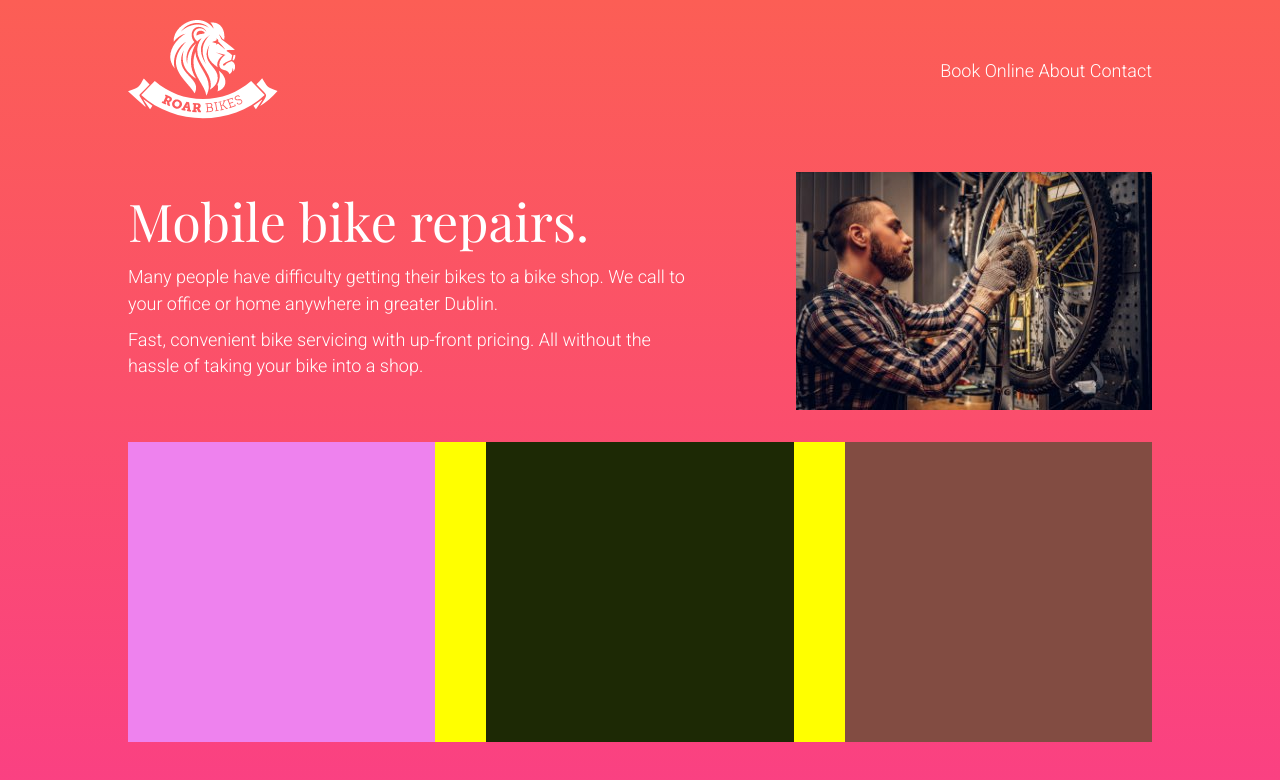
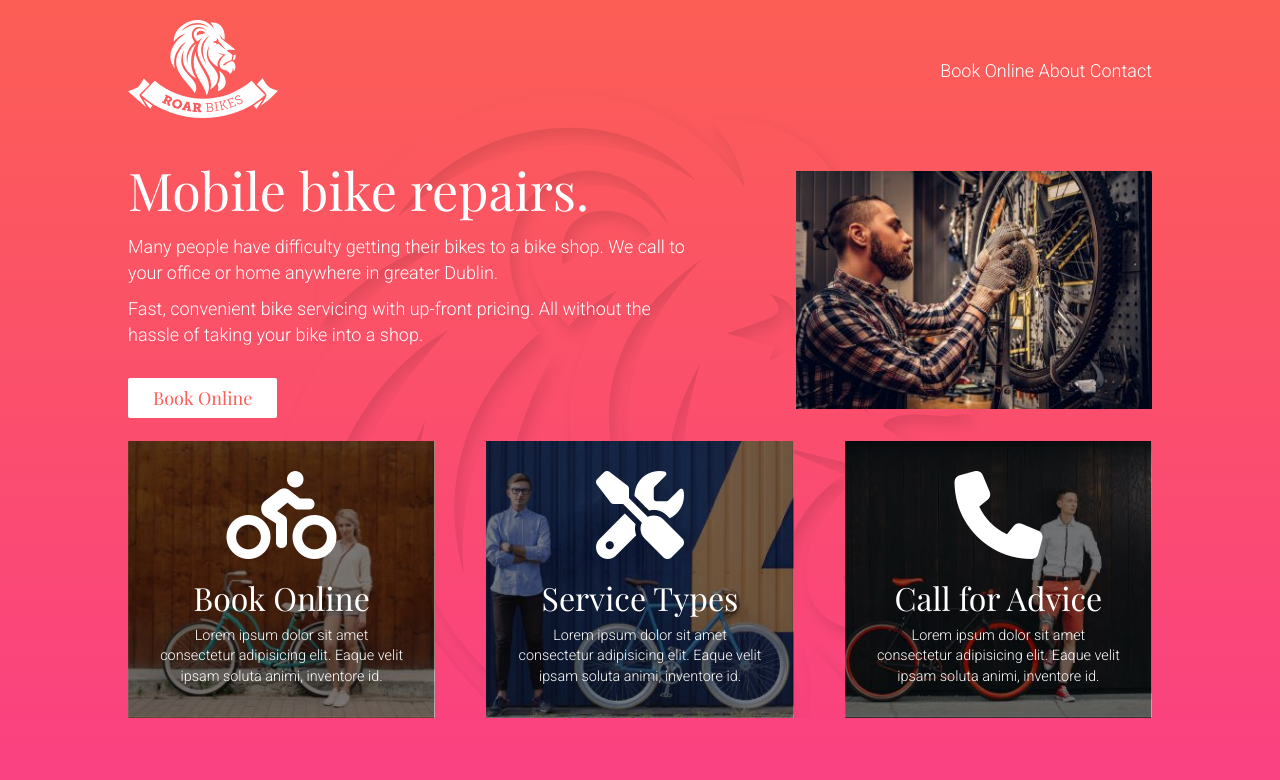
Before and after one commit to Tahseen96/FrontEndPracticeProject, a plain HTML site: page index.html in a window 1280 px wide. Drawn offline with nearby package versions, Linux system fonts and the light colour scheme.

Commit message:
Done some work on CSS and Html

```diff
--- a/Styles.css
+++ b/Styles.css
@@ -8,6 +8,7 @@ body {
     font-size: 1.125rem;
 }
 .container {
+    background-image: url(/Images/image-lion-background.png);
     width: 1024px;
     min-height: 300px;
     margin-left: auto;
@@ -27,28 +28,38 @@ main{
 }
 
 .cards{
-    background-color: yellow;
-    min-height: 300px;
     display: flex;
     justify-content: space-between;
+    text-align: center;
 }
 
 .card1 {
-    min-height: 300px;
+    min-height: 15.625rem;
+    background-image: url(/Images/image-background-card1.jpg);
+    background-size: cover;
+    background-position: bottom;
     width: 30%;
-    background-color: violet;
 }
 
 .card2 {
-    min-height: 300px;
+    min-height: 15.625rem;
+    background-image: url(/Images/image-background-card2.jpg);
+    background-size: cover;
+    background-position: bottom;
     width: 30%;
-    background-color: rgb(29, 41, 5);
 }
 
 .card3 {
-    min-height: 300px;
+    min-height: 15.625rem;
+    background-image: url(/Images/image-background-card3.jpg);
+    background-size: cover;
+    background-position: bottom;
     width: 30%;
-    background-color: rgb(130, 76, 66);
+}
+
+.card1, .card2, .card3 {
+    box-sizing: border-box;
+    padding: 30px 30px 20px 30px;
 }
 
 .Box1 {
@@ -71,7 +82,40 @@ h1 {
     margin-bottom: 1.10rem;
 }
 
+h2 {
+    font-family: 'Playfair Display', serif;
+    font-size: 2rem;
+    margin-bottom: 0.75rem;
+}
+
 p {
     line-height: 1.65rem;
     margin-bottom: 0.6rem;
 }
+
+.cards p {
+    font-size: 0.9rem;
+    line-height: 1.3rem;
+    margin-top: 0.625rem;
+}
+
+i {
+    font-size: 5.5rem;
+    margin-bottom: 1.4rem;
+}
+
+.cards a {
+    color: white;
+    text-decoration: none;
+}
+
+.Box1 a {
+    text-decoration: none;
+    color: #FC5E55;
+    background-color: white;
+    padding: 11px 25px;
+    font-family: 'Playfair Display', serif;
+    display: inline-block;
+    margin-top: 20px;
+    border-radius: 2px;
+}
--- a/index.html
+++ b/index.html
@@ -1,47 +1,91 @@
 <!DOCTYPE html>
 <html lang="en">
   <head>
-    <meta charset="UTF-8">
-    <meta http-equiv="X-UA-Compatible" content="IE=edge">
-    <meta name="viewport" content="width=device-width, initial-scale=1.0">
+    <meta charset="UTF-8" />
+    <meta http-equiv="X-UA-Compatible" content="IE=edge" />
+    <meta name="viewport" content="width=device-width, initial-scale=1.0" />
     <title>Roar Cycle - Bike Repairs in Dublin</title>
 
     <!-- CSS Reset By Meyers -->
-    <link rel="stylesheet" href="cssreset-meyers.css">
+    <link rel="stylesheet" href="cssreset-meyers.css" />
 
     <!-- My Own Written CSS -->
-    <link rel="stylesheet" href="Styles.css">
+    <link rel="stylesheet" href="Styles.css" />
 
     <!-- Fonts -->
-    <link href="https://fonts.googleapis.com/css2?family=Playfair+Display&family=Roboto:wght@300&display=swap" rel="stylesheet">
+    <link
+      href="https://fonts.googleapis.com/css2?family=Playfair+Display&family=Roboto:wght@300&display=swap"
+      rel="stylesheet"
+    />
+    <script
+      src="https://kit.fontawesome.com/912726dacf.js"
+      crossorigin="anonymous"
+    ></script>
   </head>
   <body>
     <div class="container">
       <header>
         <div class="Logo">
-                <img src="/Images/logo-roar-bikes.png" alt="Bike Repairs Services Logo">
+          <a href="index.html">
+            <img
+              src="/Images/logo-roar-bikes.svg"
+              alt="Bike Repairs Services Logo"
+            />
+          </a>
         </div>
         <nav>Book Online About Contact</nav>
       </header>
       <main>
         <div class="Box1">
-                <h1>
-                    Mobile bike repairs.
-                </h1>
-                <p>Many people have difficulty getting their bikes to a bike shop. We call to your office or home anywhere in greater Dublin.
+          <h1>Mobile bike repairs.</h1>
+          <p>
+            Many people have difficulty getting their bikes to a bike shop. We
+            call to your office or home anywhere in greater Dublin.
           </p>
           <p>
-                    Fast, convenient bike servicing with up-front pricing. All without the hassle of taking your bike into a shop.
+            Fast, convenient bike servicing with up-front pricing. All without
+            the hassle of taking your bike into a shop.
           </p>
+          <a href="">Book Online</a>
         </div>
         <div class="Box2">
-                <img src="/Images/image-bike-repair-service.jpg" alt="Image Bike Repairs">
+          <img
+            src="/Images/image-bike-repair-service.jpg"
+            alt="Image Bike Repairs"
+          />
         </div>
       </main>
       <div class="cards">
-            <div class="card1"></div>
-            <div class="card2"></div>
-            <div class="card3"></div>
+        <div class="card1">
+          <a href="">
+            <i class="fas fa-biking"></i>
+            <h2>Book Online</h2>
+            <p>
+              Lorem ipsum dolor sit amet consectetur adipisicing elit. Eaque
+              velit ipsam soluta animi, inventore id.
+            </p>
+          </a>
+        </div>
+        <div class="card2">
+          <a href="#">
+            <i class="fas fa-tools"></i>
+            <h2>Service Types</h2>
+            <p>
+              Lorem ipsum dolor sit amet consectetur adipisicing elit. Eaque
+              velit ipsam soluta animi, inventore id.
+            </p>
+          </a>
+        </div>
+        <div class="card3">
+          <a href="">
+            <i class="fas fa-phone"></i>
+            <h2>Call for Advice</h2>
+            <p>
+              Lorem ipsum dolor sit amet consectetur adipisicing elit. Eaque
+              velit ipsam soluta animi, inventore id.
+            </p>
+          </a>
+        </div>
       </div>
     </div>
   </body>
```
Lines whose indentation alone changed are shown as unchanged.
